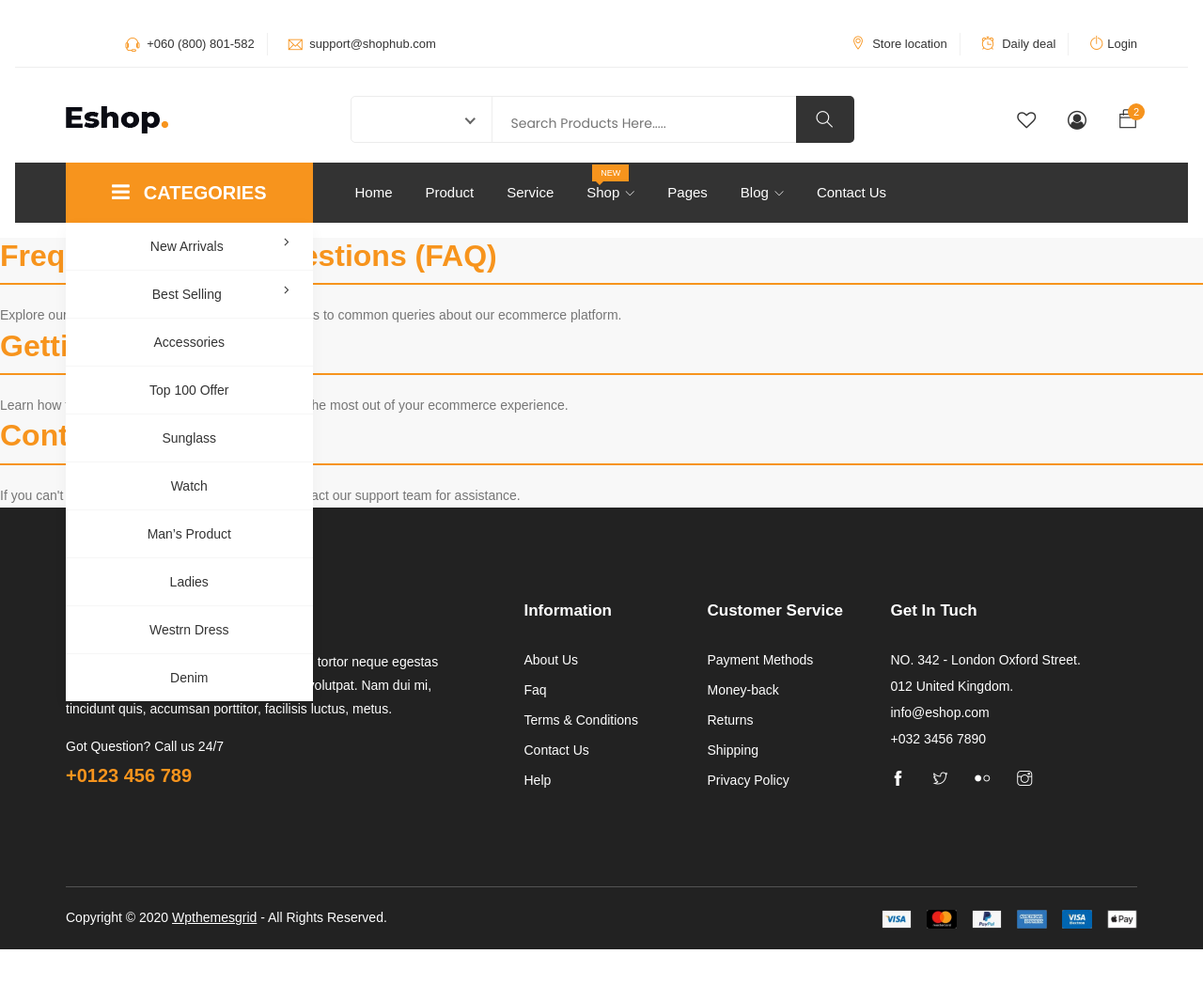
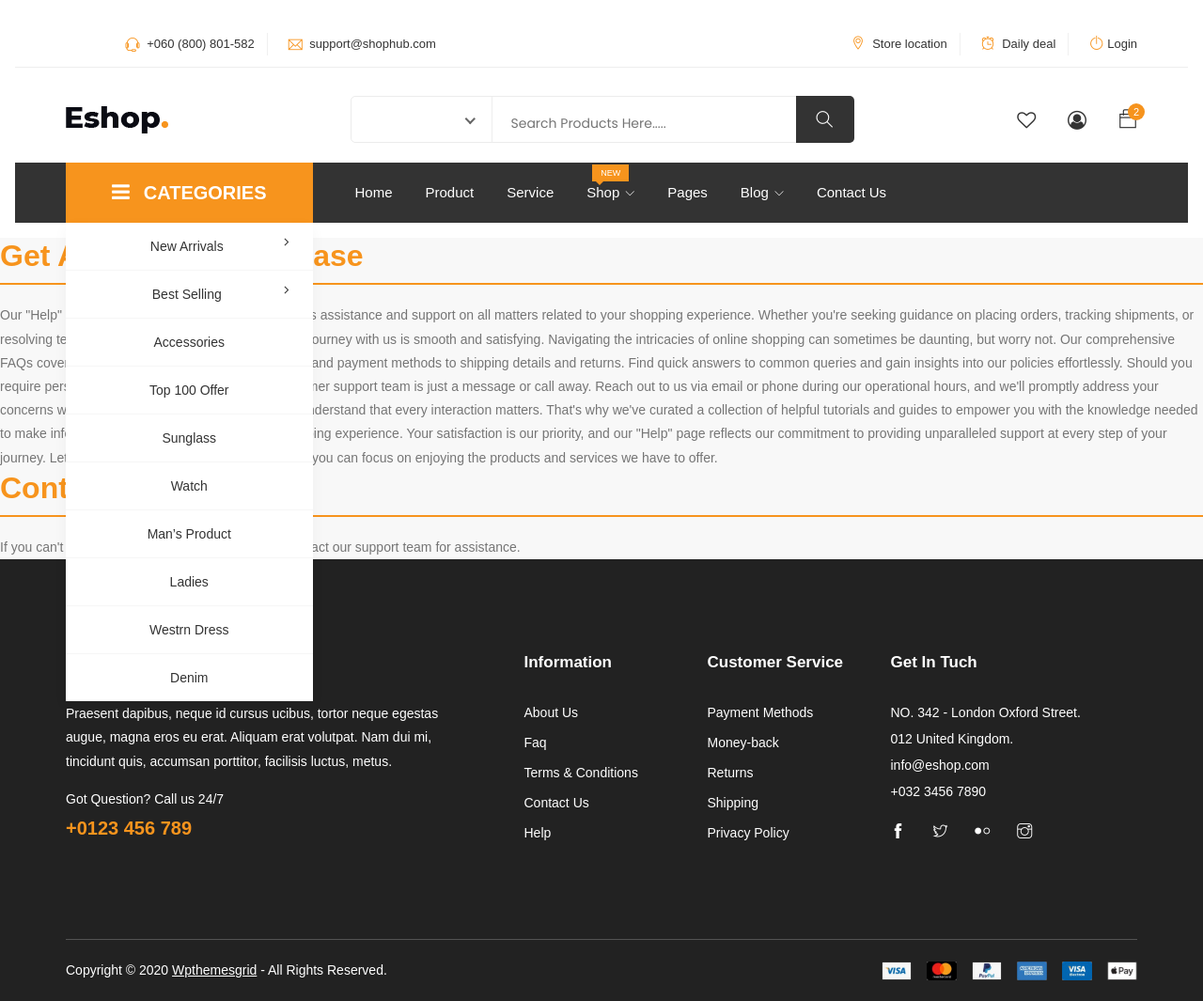
Before and after one commit to AmanRana07/OmniCart, a Django app: page /help/ in a window 1280 px wide. Shown: the whole page at 94% size. Before the commit the page ends 1010 px from the top, so only its background shows below. Run offline with Django 4.2, Linux system fonts and the light colour scheme; some libraries are stand-ins or nearby versions.

Commit message:
uploading files

```diff
--- a/templates/OmniCart/info/help.html
+++ b/templates/OmniCart/info/help.html
@@ -6,21 +6,24 @@
 
 
     <section>
-        <h2>Frequently Asked Questions (FAQ)</h2>
-        <p>Explore our frequently asked questions to find answers to common queries about our ecommerce platform.</p>
-        <!-- Include FAQ content here -->
+        <h2>Get Assistance with Ease</h2>
+        <p>Our "Help" page is your go-to destination for seamless assistance and support on all matters related to your shopping experience. Whether you're seeking guidance on placing orders, tracking shipments, or resolving technical issues, we're here to ensure your journey with us is smooth and satisfying.
+
+            Navigating the intricacies of online shopping can sometimes be daunting, but worry not. Our comprehensive FAQs cover a myriad of topics, from order placement and payment methods to shipping details and returns. Find quick answers to common queries and gain insights into our policies effortlessly.
+
+            Should you require personalized assistance, our dedicated customer support team is just a message or call away. Reach out to us via email or phone during our operational hours, and we'll promptly address your concerns with care and efficiency.
+
+            Furthermore, we understand that every interaction matters. That's why we've curated a collection of helpful tutorials and guides to empower you with the knowledge needed to make informed decisions and maximize your shopping experience.
+
+            Your satisfaction is our priority, and our "Help" page reflects our commitment to providing unparalleled support at every step of your journey. Let us simplify your shopping experience, so you can focus on enjoying the products and services we have to offer.</p>
+
     </section>
 
-    <section>
-        <h2>Getting Started</h2>
-        <p>Learn how to get started with our platform and make the most out of your ecommerce experience.</p>
-        <!-- Include Getting Started content here -->
-    </section>
 
     <section>
         <h2>Contact Support</h2>
         <p>If you can't find the information you need, please contact our support team for assistance.</p>
-        <!-- Include Contact Support information here -->
+
     </section>
 
 {% endblock content %}
```
